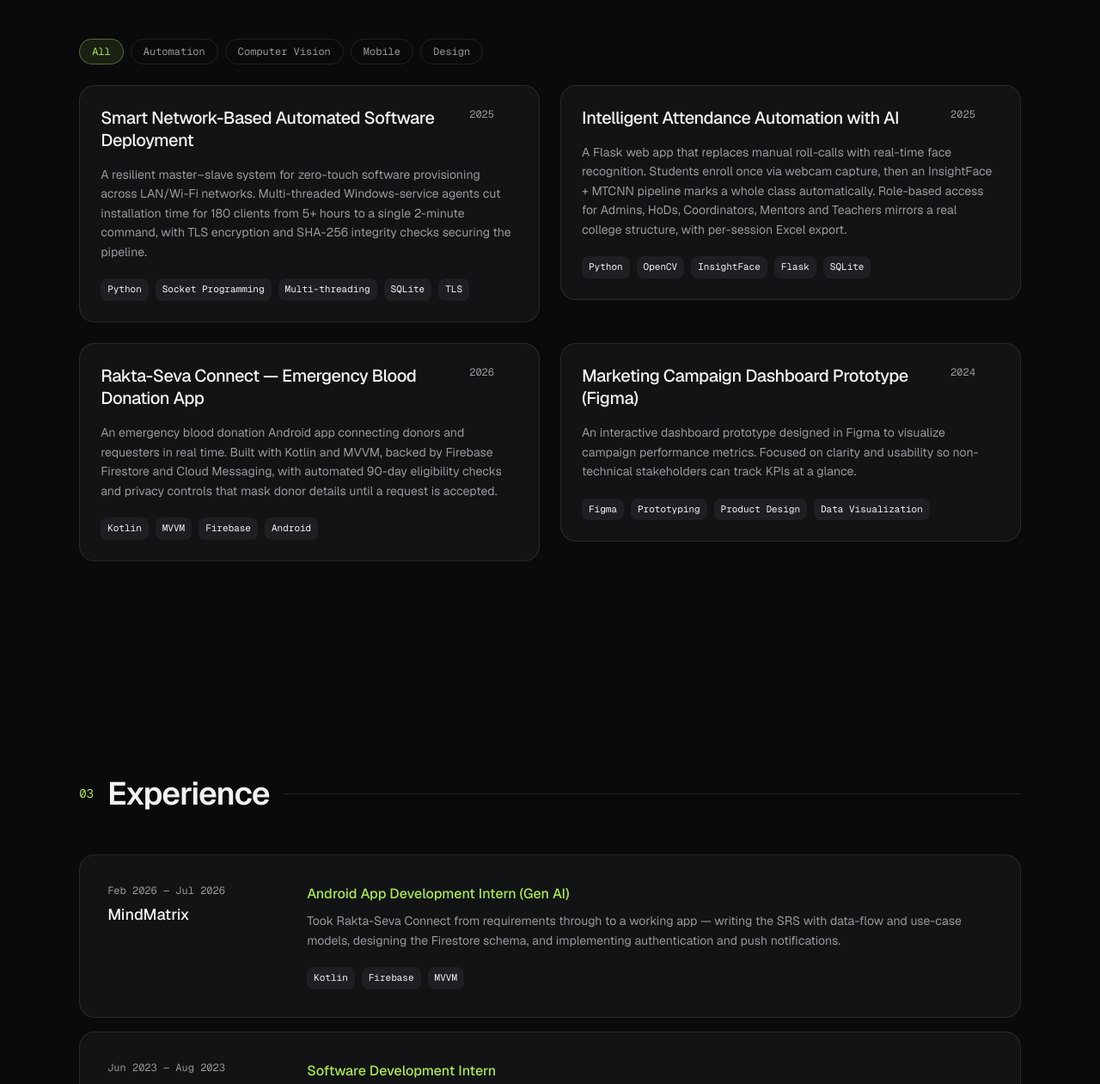
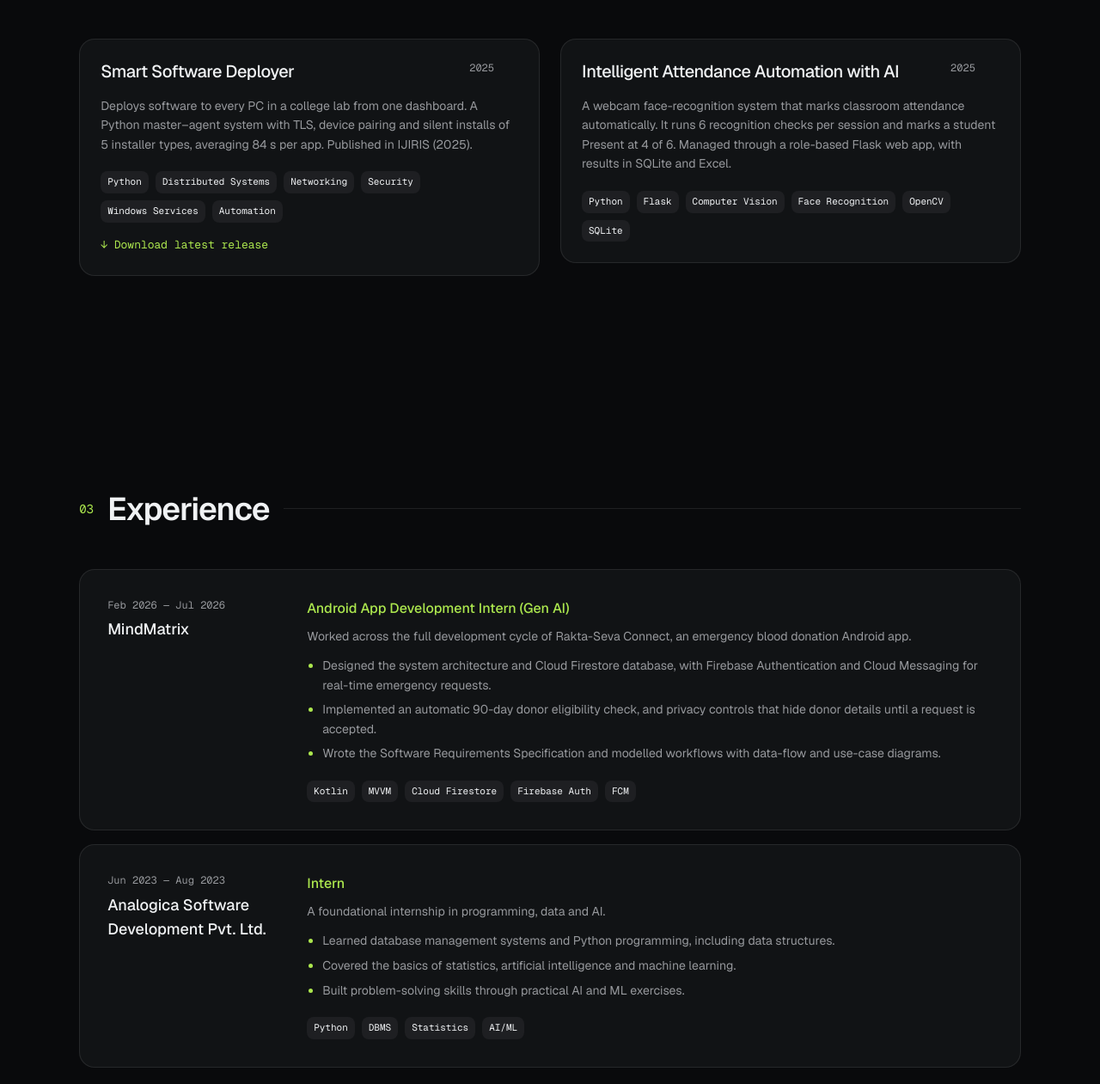
Before and after one commit to rohitkvanjre/Rohit_K_Vanjre_Portfolio, a plain HTML site: page index.html in a window 1280 px wide. Shown: the part 1647-2908 px from the top of the page at 86% size. Drawn offline with nearby package versions, Linux system fonts and the light colour scheme.

Commit message:
Add deployer download link and update experience from resume

```diff
--- a/index.html
+++ b/index.html
@@ -103,7 +103,7 @@
 
                     <div class="about-bio">
                         <p>Hello! I'm Rohit K Vanjre, a Computer Science Engineering student based in Bengaluru, India, drawn to problems where systems thinking meets real-world impact. My work spans full-stack development, Python, and Android architecture — and I like engineering solutions that quietly remove hours of manual effort.</p>
-                        <p>I've built a zero-touch network deployment system that cut software provisioning across 180 machines from 5+ hours to a single 2-minute command, and an offline-first emergency blood donation app with real-time sync and privacy-first design. I care about resilience, security, and clean architecture that holds up under pressure.</p>
+                        <p>My projects include a master&ndash;agent system that deploys software to every PC in a college lab from one dashboard, averaging 84 seconds per application, and an offline-first emergency blood donation app with real-time sync and privacy-first design. I care about resilience, security, and clean architecture that holds up under pressure.</p>
                         <p>I also write and publish — from a peer-reviewed journal paper on automated deployment to tutorials on Python data visualization. When I'm not building, I'm usually learning something adjacent to it.</p>
                     </div>
 
@@ -133,80 +133,42 @@
                     <h2>Projects</h2>
                     <span class="section-line"></span>
                 </div>
-                <div class="project-filters" role="group" aria-label="Filter projects by category">
-                    <button type="button" class="filter-chip is-active" data-filter="all">All</button>
-                    <button type="button" class="filter-chip" data-filter="Automation">Automation</button>
-                    <button type="button" class="filter-chip" data-filter="Computer Vision">Computer Vision</button>
-                    <button type="button" class="filter-chip" data-filter="Mobile">Mobile</button>
-                    <button type="button" class="filter-chip" data-filter="Design">Design</button>
-                </div>
                 <div class="project-grid">
-                    <div class="project-card" data-reveal data-category="Automation">
-                        <a class="project-link" href="https://github.com/rohitkvanjre/SmartSoftwareDeployer" target="_blank" aria-label="Smart Network-Based Automated Software Deployment on GitHub"></a>
+                    <div class="project-card" data-reveal>
+                        <a class="project-link" href="https://github.com/rohitkvanjre/SmartSoftwareDeployer" target="_blank" aria-label="Smart Software Deployer on GitHub"></a>
                         <svg class="project-arrow" aria-hidden="true" viewBox="0 0 24 24" fill="none" stroke="currentColor" stroke-width="2" stroke-linecap="round" stroke-linejoin="round"><path d="M7 17 17 7"/><path d="M7 7h10v10"/></svg>
                         <div class="project-card-top">
-                            <h3>Smart Network-Based Automated Software Deployment</h3>
+                            <h3>Smart Software Deployer</h3>
                             <span class="project-year">2025</span>
                         </div>
                         <div class="project-description-wrap">
-                            <p class="project-description">A resilient master–slave system for zero-touch software provisioning across LAN/Wi-Fi networks. Multi-threaded Windows-service agents cut installation time for 180 clients from 5+ hours to a single 2-minute command, with TLS encryption and SHA-256 integrity checks securing the pipeline.</p>
+                            <p class="project-description">Deploys software to every PC in a college lab from one dashboard. A Python master&ndash;agent system with TLS, device pairing and silent installs of 5 installer types, averaging 84&nbsp;s per app. Published in IJIRIS (2025).</p>
                         </div>
                         <ul class="project-tags">
                             <li>Python</li>
-                            <li>Socket Programming</li>
-                            <li>Multi-threading</li>
-                            <li>SQLite</li>
-                            <li>TLS</li>
+                            <li>Distributed Systems</li>
+                            <li>Networking</li>
+                            <li>Security</li>
+                            <li>Windows Services</li>
+                            <li>Automation</li>
                         </ul>
+                        <a class="project-download" href="https://github.com/rohitkvanjre/SmartSoftwareDeployer/releases/latest" target="_blank">&darr; Download latest release</a>
                     </div>
-                    <div class="project-card" data-reveal data-category="Computer Vision">
-                        <a class="project-link" href="https://github.com/rohitkvanjre/IAAA" target="_blank" aria-label="IAAA on GitHub"></a>
-                        <svg class="project-arrow" aria-hidden="true" viewBox="0 0 24 24" fill="none" stroke="currentColor" stroke-width="2" stroke-linecap="round" stroke-linejoin="round"><path d="M7 17 17 7"/><path d="M7 7h10v10"/></svg>
+                    <div class="project-card" data-reveal>
                         <div class="project-card-top">
                             <h3>Intelligent Attendance Automation with AI</h3>
                             <span class="project-year">2025</span>
                         </div>
                         <div class="project-description-wrap">
-                            <p class="project-description">A Flask web app that replaces manual roll-calls with real-time face recognition. Students enroll once via webcam capture, then an InsightFace + MTCNN pipeline marks a whole class automatically. Role-based access for Admins, HoDs, Coordinators, Mentors and Teachers mirrors a real college structure, with per-session Excel export.</p>
+                            <p class="project-description">A webcam face-recognition system that marks classroom attendance automatically. It runs 6 recognition checks per session and marks a student Present at 4 of 6. Managed through a role-based Flask web app, with results in SQLite and Excel.</p>
                         </div>
                         <ul class="project-tags">
                             <li>Python</li>
+                            <li>Flask</li>
+                            <li>Computer Vision</li>
+                            <li>Face Recognition</li>
                             <li>OpenCV</li>
-                            <li>InsightFace</li>
-                            <li>Flask</li>
                             <li>SQLite</li>
-                        </ul>
-                    </div>
-                    <div class="project-card" data-reveal data-category="Mobile">
-                        <div class="project-card-top">
-                            <h3>Rakta-Seva Connect — Emergency Blood Donation App</h3>
-                            <span class="project-year">2026</span>
-                        </div>
-                        <div class="project-description-wrap">
-                            <p class="project-description">An emergency blood donation Android app connecting donors and requesters in real time. Built with Kotlin and MVVM, backed by Firebase Firestore and Cloud Messaging, with automated 90-day eligibility checks and privacy controls that mask donor details until a request is accepted.</p>
-                        </div>
-                        <ul class="project-tags">
-                            <li>Kotlin</li>
-                            <li>MVVM</li>
-                            <li>Firebase</li>
-                            <li>Android</li>
-                        </ul>
-                    </div>
-                    <div class="project-card" data-reveal data-category="Design">
-                        <a class="project-link" href="https://shadow-copper-54715608.figma.site" target="_blank" aria-label="Marketing Campaign Dashboard prototype in Figma"></a>
-                        <svg class="project-arrow" aria-hidden="true" viewBox="0 0 24 24" fill="none" stroke="currentColor" stroke-width="2" stroke-linecap="round" stroke-linejoin="round"><path d="M7 17 17 7"/><path d="M7 7h10v10"/></svg>
-                    <div class="project-card-top">
-                            <h3>Marketing Campaign Dashboard Prototype (Figma)</h3>
-                            <span class="project-year">2024</span>
-                        </div>
-                        <div class="project-description-wrap">
-                            <p class="project-description">An interactive dashboard prototype designed in Figma to visualize campaign performance metrics. Focused on clarity and usability so non-technical stakeholders can track KPIs at a glance.</p>
-                        </div>
-                        <ul class="project-tags">
-                            <li>Figma</li>
-                            <li>Prototyping</li>
-                            <li>Product Design</li>
-                            <li>Data Visualization</li>
                         </ul>
                     </div>
                 </div>
@@ -227,11 +189,18 @@
                         </div>
                         <div class="experience-detail">
                             <h3>Android App Development Intern (Gen AI)</h3>
-                            <p>Took Rakta-Seva Connect from requirements through to a working app — writing the SRS with data-flow and use-case models, designing the Firestore schema, and implementing authentication and push notifications.</p>
+                            <p>Worked across the full development cycle of Rakta-Seva Connect, an emergency blood donation Android app.</p>
+                            <ul class="experience-points">
+                                <li>Designed the system architecture and Cloud Firestore database, with Firebase Authentication and Cloud Messaging for real-time emergency requests.</li>
+                                <li>Implemented an automatic 90-day donor eligibility check, and privacy controls that hide donor details until a request is accepted.</li>
+                                <li>Wrote the Software Requirements Specification and modelled workflows with data-flow and use-case diagrams.</li>
+                            </ul>
                             <ul class="project-tags">
                                 <li>Kotlin</li>
-                                <li>Firebase</li>
                                 <li>MVVM</li>
+                                <li>Cloud Firestore</li>
+                                <li>Firebase Auth</li>
+                                <li>FCM</li>
                             </ul>
                         </div>
                     </div>
@@ -241,11 +210,17 @@
                             <span class="experience-company">Analogica Software Development Pvt. Ltd.</span>
                         </div>
                         <div class="experience-detail">
-                            <h3>Software Development Intern</h3>
-                            <p>An early, foundational internship. Worked through relational database design and Python data handling, then applied both to introductory machine learning problems.</p>
+                            <h3>Intern</h3>
+                            <p>A foundational internship in programming, data and AI.</p>
+                            <ul class="experience-points">
+                                <li>Learned database management systems and Python programming, including data structures.</li>
+                                <li>Covered the basics of statistics, artificial intelligence and machine learning.</li>
+                                <li>Built problem-solving skills through practical AI and ML exercises.</li>
+                            </ul>
                             <ul class="project-tags">
                                 <li>Python</li>
                                 <li>DBMS</li>
+                                <li>Statistics</li>
                                 <li>AI/ML</li>
                             </ul>
                         </div>
--- a/style.css
+++ b/style.css
@@ -387,6 +387,23 @@ h2 {
     border-radius: 8px;
 }
 
+/* sits above the card's overlay link so it gets its own click */
+.project-download {
+    position: relative;
+    z-index: 2;
+    display: inline-block;
+    margin-top: 16px;
+    font-family: var(--font-mono);
+    font-size: 13px;
+    color: var(--primary);
+    text-decoration: none;
+}
+
+.project-download:hover,
+.project-download:focus-visible {
+    text-decoration: underline;
+    text-underline-offset: 4px;
+}
 
 .header-cta {
     background-color: oklch(0.86 0.19 128 / 10%);
@@ -450,6 +467,21 @@ h2 {
     font-size: clamp(14px, 1.1vw, 21px);
     color: var(--muted-foreground);
     margin: 8px 0 0 0;
+}
+
+.experience-points {
+    margin: 12px 0 0 0;
+    padding-left: 18px;
+    font-size: clamp(14px, 1.1vw, 21px);
+    color: var(--muted-foreground);
+}
+
+.experience-points li + li {
+    margin-top: 6px;
+}
+
+.experience-points li::marker {
+    color: var(--primary);
 }
 
 .writing-list {
@@ -846,41 +878,6 @@ nav a.is-active {
     color: var(--primary);
 }
 
-/* --- project filters --- */
-
-.project-filters {
-    display: flex;
-    flex-wrap: wrap;
-    gap: 8px;
-    margin-bottom: 24px;
-}
-
-.filter-chip {
-    padding: 6px 14px;
-    border: 1px solid var(--border);
-    border-radius: 9999px;
-    background: none;
-    cursor: pointer;
-    font-family: var(--font-mono);
-    font-size: 12px;
-    color: var(--muted-foreground);
-    transition: color 200ms, border-color 200ms, background-color 200ms;
-}
-
-.filter-chip:hover {
-    color: var(--foreground);
-}
-
-.filter-chip.is-active {
-    color: var(--primary);
-    border-color: oklch(0.86 0.19 128 / 40%);
-    background-color: oklch(0.86 0.19 128 / 10%);
-}
-
-.project-card.is-filtered-out {
-    display: none;
-}
-
 .about-photo img {
     display: block;
     width: 100%;
@@ -991,14 +988,6 @@ button.contact-link {
     }
 }
 
-/* Very wide screens: three project columns, and a shorter hero so the
-   viewport is not mostly empty space on an ultrawide display. */
-@media (min-width: 1800px) {
-    .project-grid {
-        grid-template-columns: repeat(3, 1fr);
-    }
-}
-
 /* Short-but-wide viewports (ultrawides, laptops in landscape). */
 @media (min-width: 1200px) and (max-height: 900px) {
     #hero {
```
Also changed, not shown: script.js (+1 -20 lines), README.md.
